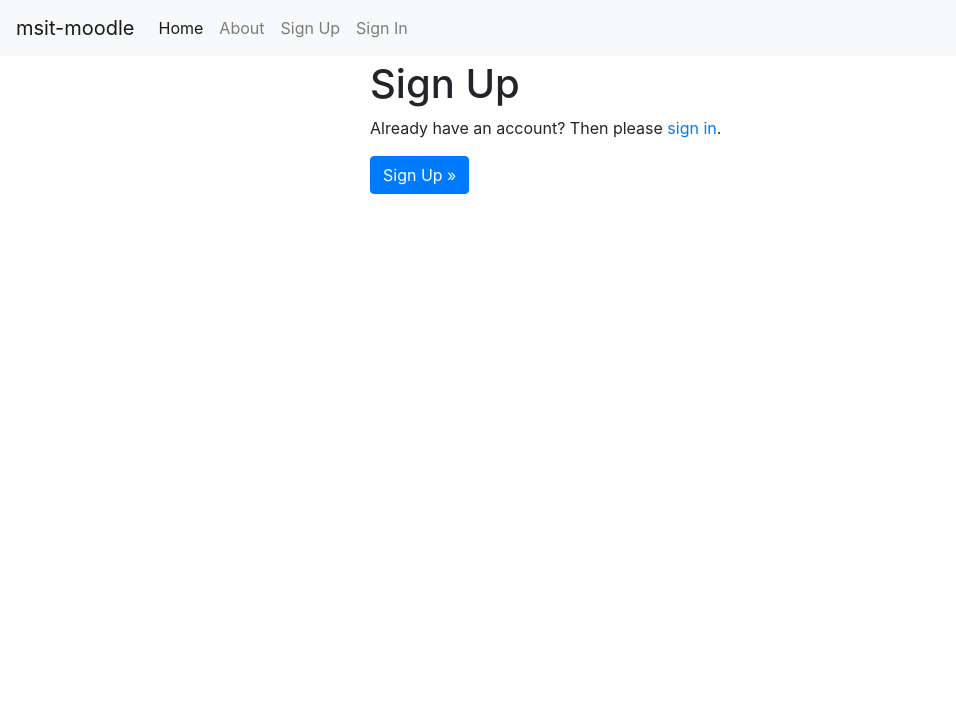
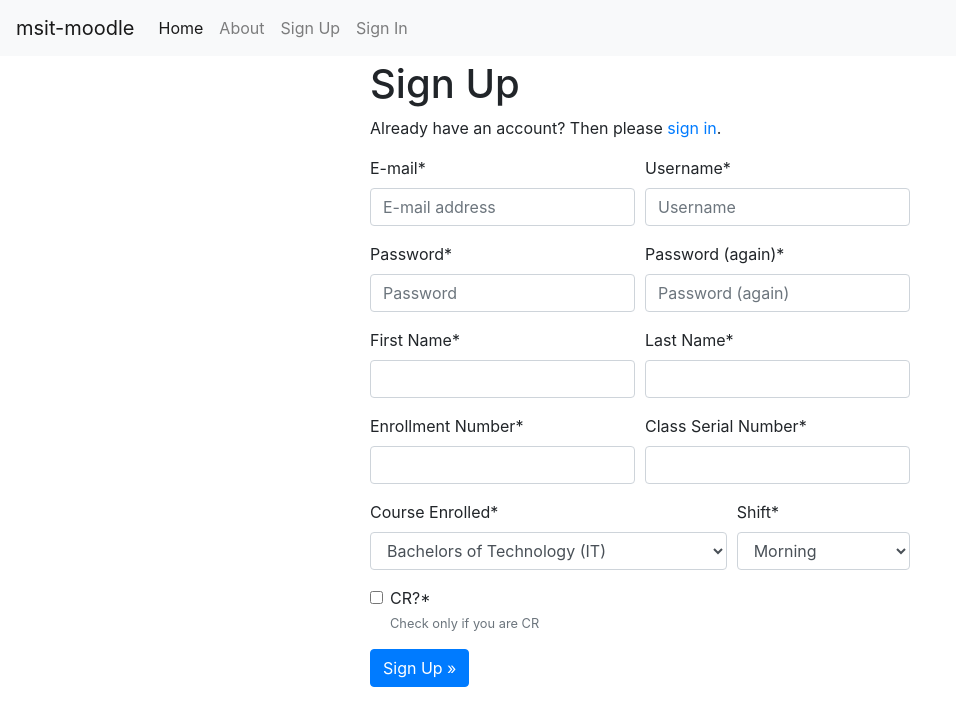
Before and after one commit to entunidotdeb/moodle-msit, a Django app: template msitmoodle/msitmoodle/templates/account/signup.html in a window 1280 px wide. Shown: the top 726 px of the page, without its empty margins (0-956 px from the left). Run offline with Django 3.2, Linux system fonts and the light colour scheme; tables that the repository leaves empty hold one stand-in row (values such as "Sample post"); the template is opened without the code that fills it: values that come from a table or form of the project are taken from there, most other values are stand-ins (such as "Sample title", 1, 10 or a date in 2020); some libraries are stand-ins or nearby versions.

Commit message:
Signup page v1, constants, and signup form edit

```diff
--- a/msitmoodle/msitmoodle/templates/account/signup.html
+++ b/msitmoodle/msitmoodle/templates/account/signup.html
@@ -10,9 +10,47 @@
 
 <p>{% blocktrans %}Already have an account? Then please <a href="{{ login_url }}">sign in</a>.{% endblocktrans %}</p>
 
-<form class="signup" id="signup_form" method="post" action="{% url 'account_signup' %}">
+<form class="signup blueForms" id="signup_form" method="post" action="{% url 'account_signup' %}">
   {% csrf_token %}
-  {{ form|crispy }}
+  <div class="form-row">
+    <div class="form-group col-md-6 mb-0">
+      {{ form.email|as_crispy_field }}
+    </div>
+    <div class="form-group col-md-6 mb-0">
+      {{ form.username|as_crispy_field }}
+    </div>
+    <div class="form-group col-md-6 mb-0">
+      {{ form.password1|as_crispy_field }}
+    </div>
+    <div class="form-group col-md-6 mb-0">
+      {{ form.password2|as_crispy_field }}
+    </div>
+  </div>
+  <div class="form-row">
+    <div class="form-group col-md-6 mb-0">
+      {{ form.first_name|as_crispy_field }}
+    </div>
+    <div class="form-group col-md-6 mb-0">
+      {{ form.last_name|as_crispy_field }}
+    </div>
+  </div>
+  <div class="form-row">
+    <div class="form-group col-md-6 mb-0">
+      {{ form.enrollnum|as_crispy_field}}
+    </div>
+    <div class="form-group col-md-6 mb-0">
+      {{ form.serialnum|as_crispy_field}}
+    </div>
+  </div>
+  <div class="form-row">
+    <div class="form-group col-md-8 mb-0">
+      {{ form.course|as_crispy_field }}
+    </div>
+    <div class="form-group col-md-4 mb-0">
+      {{ form.shift|as_crispy_field }}
+    </div>
+  </div>
+  {{form.is_cr|as_crispy_field}}
   {% if redirect_field_value %}
   <input type="hidden" name="{{ redirect_field_name }}" value="{{ redirect_field_value }}" />
   {% endif %}
--- a/msitmoodle/msitmoodle/users/forms.py
+++ b/msitmoodle/msitmoodle/users/forms.py
@@ -4,8 +4,8 @@
 from django.utils.translation import ugettext_lazy as _
 from allauth.account.forms import SignupForm
 from django import forms
-from msitmoodle.users.models import Subject
-from .user_constants import COURSES
+from msitmoodle.users.models import Subject, Section
+from .user_constants import COURSES, SHIFT, YEAR, SEMESTER
 User = get_user_model()
 
 
@@ -37,8 +37,14 @@
 class CustomSignupForm(SignupForm):
     first_name = forms.CharField(max_length=30, label='First Name')
     last_name = forms.CharField(max_length=30, label='Last Name')
-    course = forms.ChoiceField(choices=COURSES)
-    subjects = forms.ModelMultipleChoiceField(widget=forms.CheckboxSelectMultiple, queryset=Subject.objects.filter(courses=))
+    course = forms.ChoiceField(choices=COURSES, label='Course Enrolled')
+    shift = forms.ChoiceField(choices=SHIFT)
+    enrollnum = forms.IntegerField(label='Enrollment Number')
+    section = forms.ModelChoiceField(queryset=Section.objects.all())
+    currentyear = forms.ChoiceField(choices=YEAR)
+    currentsem = forms.ChoiceField(choices=SEMESTER)
+    serialnum  = forms.IntegerField(label='Class Serial Number')
+    is_cr = forms.BooleanField(help_text="Check only if you are CR", label="CR?")
     def signup(self, request, user):
         user.first_name = self.cleaned_data['first_name']
         user.last_name = self.cleaned_data['last_name']
--- a/msitmoodle/msitmoodle/users/models.py
+++ b/msitmoodle/msitmoodle/users/models.py
@@ -94,6 +94,8 @@
 class Teacher(models.Model):
     user = models.OneToOneField(to=User, on_delete=models.CASCADE)
     shift = models.SmallIntegerField(choices=SHIFT, verbose_name="Shift")
+    # employeeid =
+    # is_proctor = #TODO
 
     def __str__(self):
         if self.user.first_name and self.user.last_name:
--- a/msitmoodle/msitmoodle/users/user_constants.py
+++ b/msitmoodle/msitmoodle/users/user_constants.py
@@ -82,7 +82,7 @@
 CH = 18
 
 SUBJECTS = (
-    (PE, "Power Engineering"),
+    (PE, "Power Engineering (PE)"),
     (ME, "Mechanical Engineering"),
     (MT, "Mechatronics"),
     (AT, "Mechanical and Automation Engineering"),
```
